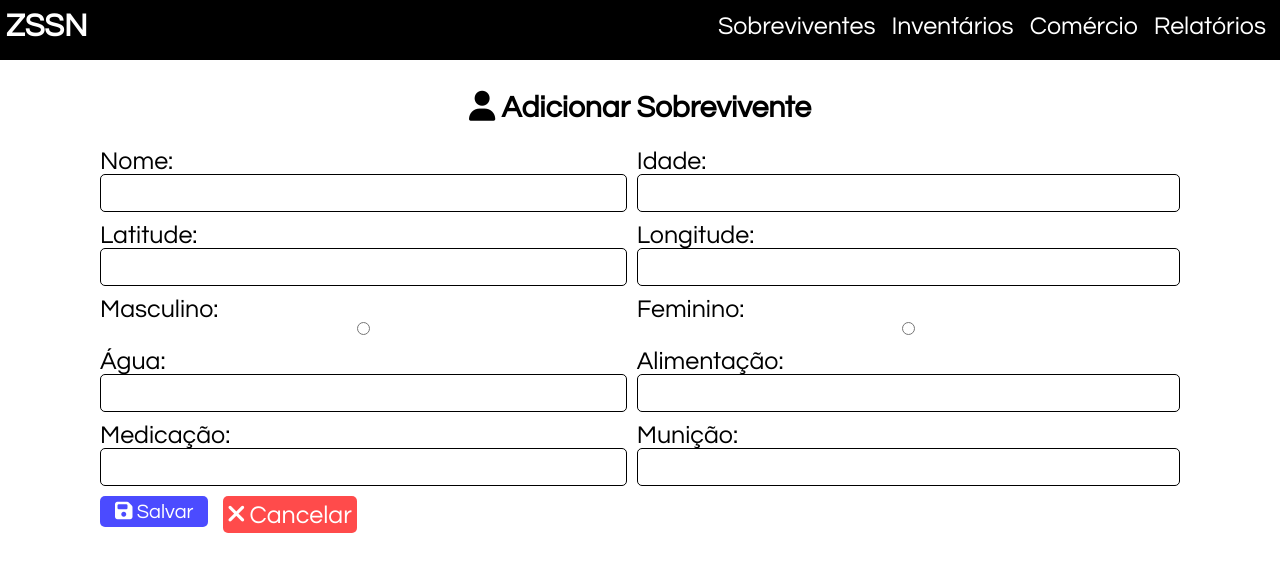
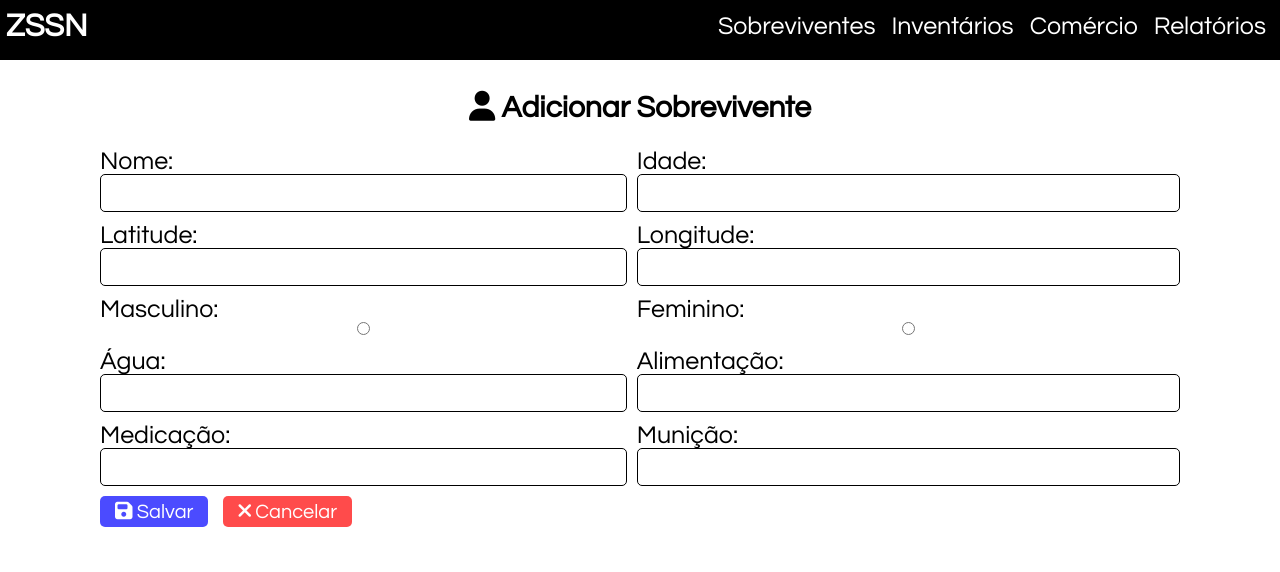
Before and after one commit to acorreiacruz/testezssn, a Vue app in the folder frontend/: page /sobreviventes/adicionar in a window 1280 px wide. Shown: the top 572 px of the page. Built offline with nearby package versions, Linux system fonts and the light colour scheme.

Commit message:
Padronizando os botões.

```diff
--- a/frontend/public/css/styles.css
+++ b/frontend/public/css/styles.css
@@ -263,6 +263,10 @@ tr:nth-child(even){
     background-color: rgb(0, 0, 255);
 }
 
+.btn-save button:active {
+    border: 1px solid black;
+}
+
 .btn-reset button{
     font-size: 20px;
     background-color: rgba(255, 0, 0, 0.705);
@@ -274,8 +278,13 @@ tr:nth-child(even){
     background-color: rgb(255, 0, 0);
 }
 
+.btn-save button:reset {
+    border: 1px solid black;
+}
+
 .btn-cancel button{
     background-color: rgb(255, 0, 0,  0.705);
+    padding: 5px 15px;
 }
 
 .btn-cancel button:hover{
@@ -287,7 +296,7 @@ tr:nth-child(even){
     width: fit-content;
     height: fit-content;
     text-decoration: none;
-    font-size: 25px;
+    font-size: 20px;
     color: white;
 }
 
```
